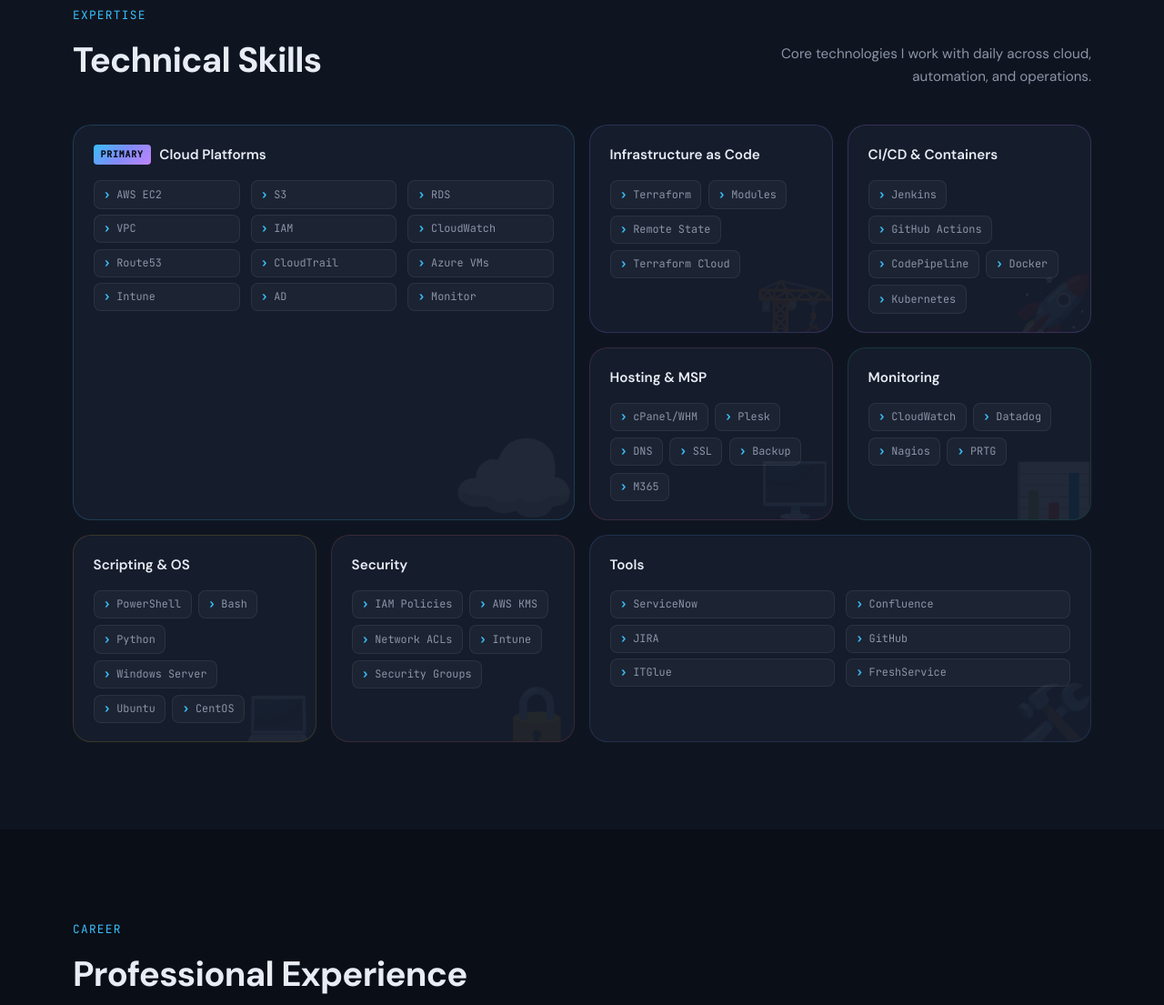
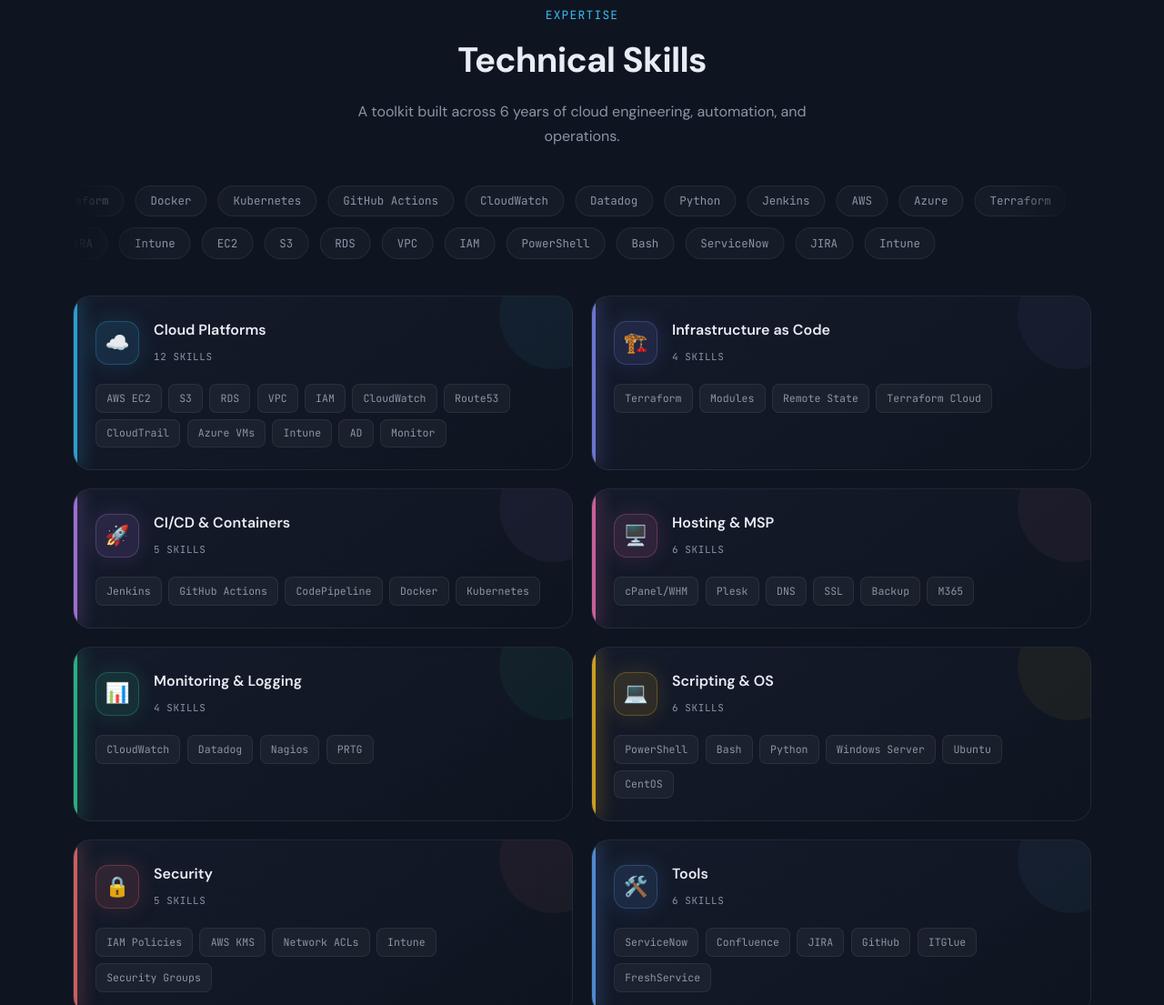
Before and after one commit to ankitaworksataress/profile, a plain HTML site: page index.html in a window 1280 px wide. Shown: the part 1635-2740 px from the top of the page at 91% size. Drawn offline with Linux system fonts and the light colour scheme.

Commit message:
Revamp skills section in index.html and CSS; transition to a skills showcase format with enhanced layout, introduce marquee animations for skill display, and update styling for improved visual appeal and responsiveness.

```diff
--- a/css/style.css
+++ b/css/style.css
@@ -529,145 +529,164 @@
   top: 0.15rem;
 }
 
-/* ── Skills (bento mosaic) ── */
-.skills__head {
+/* ── Skills showcase ── */
+.skills-showcase__head {
+  text-align: center;
+  max-width: 560px;
+  margin: 0 auto 2.5rem;
+}
+.skills-showcase__sub {
+  margin-top: 0.75rem;
+  font-size: 1rem;
+  color: var(--text-muted);
+  line-height: 1.7;
+}
+.skills-marquee {
+  margin-bottom: 2.5rem;
   display: flex;
-  align-items: flex-end;
-  justify-content: space-between;
-  gap: 2rem;
-  margin-bottom: 2.5rem;
-  flex-wrap: wrap;
+  flex-direction: column;
+  gap: 0.75rem;
+  mask-image: linear-gradient(90deg, transparent, #000 8%, #000 92%, transparent);
+  -webkit-mask-image: linear-gradient(90deg, transparent, #000 8%, #000 92%, transparent);
 }
-.skills__intro {
-  max-width: 380px;
-  font-size: 0.95rem;
+.skills-marquee__row {
+  overflow: hidden;
+  white-space: nowrap;
+}
+.skills-marquee__track {
+  display: inline-flex;
+  gap: 0.75rem;
+  width: max-content;
+}
+.skills-marquee__row--left .skills-marquee__track {
+  animation: marquee-left 35s linear infinite;
+}
+.skills-marquee__row--right .skills-marquee__track {
+  animation: marquee-right 40s linear infinite;
+}
+@keyframes marquee-left {
+  to { transform: translateX(-50%); }
+}
+@keyframes marquee-right {
+  from { transform: translateX(-50%); }
+  to { transform: translateX(0); }
+}
+.skills-marquee__track span {
+  font-family: var(--mono);
+  font-size: 0.78rem;
+  padding: 0.4rem 1rem;
+  border-radius: 100px;
   color: var(--text-muted);
-  line-height: 1.65;
-  text-align: right;
+  background: rgba(255, 255, 255, 0.03);
+  border: 1px solid var(--border);
 }
-.skills-bento {
+.skills-showcase {
   display: grid;
-  grid-template-columns: repeat(4, 1fr);
-  grid-auto-rows: minmax(130px, auto);
-  gap: 1rem;
+  grid-template-columns: repeat(2, 1fr);
+  gap: 1.25rem;
 }
-.skill-block {
+.skill-cat {
+  --cat-color: var(--accent);
   position: relative;
-  background: var(--surface);
+  background: linear-gradient(145deg, rgba(21, 28, 44, 0.9), rgba(15, 21, 32, 0.95));
   border: 1px solid var(--border);
   border-radius: var(--radius-lg);
-  padding: 1.25rem 1.35rem;
+  padding: 1.5rem;
   overflow: hidden;
   transition: transform var(--transition), border-color var(--transition), box-shadow var(--transition);
 }
-.skill-block::before {
+.skill-cat::before {
   content: '';
   position: absolute;
   top: 0; left: 0;
-  width: 100%; height: 100%;
-  opacity: 0;
-  transition: opacity var(--transition);
+  width: 4px;
+  height: 100%;
+  background: var(--cat-color);
+  border-radius: 4px 0 0 4px;
+  box-shadow: 0 0 20px var(--cat-color);
+  opacity: 0.8;
+}
+.skill-cat::after {
+  content: '';
+  position: absolute;
+  top: -40px; right: -40px;
+  width: 120px; height: 120px;
+  border-radius: 50%;
+  background: var(--cat-color);
+  opacity: 0.05;
   pointer-events: none;
 }
-.skill-block:hover {
-  transform: translateY(-3px);
-  box-shadow: 0 16px 40px rgba(0, 0, 0, 0.28);
+.skill-cat:hover {
+  transform: translateY(-4px);
+  border-color: color-mix(in srgb, var(--cat-color) 35%, transparent);
+  box-shadow: 0 20px 48px rgba(0, 0, 0, 0.3);
 }
-.skill-block__watermark {
-  position: absolute;
-  right: -0.25rem;
-  bottom: -0.75rem;
-  font-size: 4.5rem;
-  opacity: 0.06;
-  line-height: 1;
-  pointer-events: none;
-  user-select: none;
-}
-.skill-block__top {
+.skill-cat__head {
   display: flex;
   align-items: center;
-  gap: 0.6rem;
-  margin-bottom: 1rem;
-  position: relative;
-  z-index: 1;
+  gap: 1rem;
+  margin-bottom: 1.15rem;
 }
-.skill-block__top h3 {
-  font-size: 0.95rem;
+.skill-cat__orb {
+  width: 48px;
+  height: 48px;
+  flex-shrink: 0;
+  display: flex;
+  align-items: center;
+  justify-content: center;
+  font-size: 1.35rem;
+  border-radius: 14px;
+  background: color-mix(in srgb, var(--cat-color) 12%, transparent);
+  border: 1px solid color-mix(in srgb, var(--cat-color) 25%, transparent);
+  box-shadow: 0 0 24px color-mix(in srgb, var(--cat-color) 15%, transparent);
+}
+.skill-cat__head h3 {
+  font-size: 1rem;
   font-weight: 600;
+  margin-bottom: 0.15rem;
 }
-.skill-block__badge {
+.skill-cat__count {
   font-family: var(--mono);
-  font-size: 0.62rem;
-  font-weight: 600;
+  font-size: 0.68rem;
+  color: var(--text-muted);
   text-transform: uppercase;
-  letter-spacing: 0.08em;
-  padding: 0.2rem 0.5rem;
-  border-radius: 4px;
-  background: var(--gradient);
-  color: #0a0e17;
+  letter-spacing: 0.06em;
 }
-.skill-block__list {
+.skill-cat__pills {
   display: flex;
   flex-wrap: wrap;
   gap: 0.45rem;
-  position: relative;
-  z-index: 1;
-  list-style: none;
 }
-.skill-block__list--cols {
-  display: grid;
-  grid-template-columns: repeat(2, 1fr);
-  gap: 0.4rem 0.75rem;
+.skill-cat__pills span {
+  font-family: var(--mono);
+  font-size: 0.72rem;
+  padding: 0.35rem 0.7rem;
+  border-radius: 8px;
+  color: var(--text-muted);
+  background: rgba(255, 255, 255, 0.04);
+  border: 1px solid var(--border);
+  transition: color var(--transition), border-color var(--transition), background var(--transition), transform var(--transition);
 }
-.skill-block__list li {
-  font-family: var(--mono);
-  font-size: 0.74rem;
-  color: var(--text-muted);
-  padding: 0.32rem 0.65rem;
-  background: rgba(255, 255, 255, 0.03);
-  border: 1px solid var(--border);
-  border-radius: 8px;
-  transition: color var(--transition), border-color var(--transition), background var(--transition);
+.skill-cat:hover .skill-cat__pills span {
+  border-color: color-mix(in srgb, var(--cat-color) 30%, transparent);
 }
-.skill-block__list li::before {
-  content: '› ';
-  color: var(--accent);
-  font-weight: 600;
+.skill-cat__pills span:hover {
+  color: var(--cat-color);
+  background: color-mix(in srgb, var(--cat-color) 10%, transparent);
+  transform: translateY(-1px);
 }
-.skill-block:hover .skill-block__list li {
-  border-color: rgba(255, 255, 255, 0.1);
+.skill-cat--cloud { --cat-color: #38bdf8; }
+.skill-cat--iac { --cat-color: #818cf8; }
+.skill-cat--cicd { --cat-color: #c084fc; }
+.skill-cat--host { --cat-color: #f472b6; }
+.skill-cat--monitor { --cat-color: #34d399; }
+.skill-cat--script { --cat-color: #fbbf24; }
+.skill-cat--security { --cat-color: #f87171; }
+.skill-cat--tools { --cat-color: #60a5fa; }
+
+@media (prefers-reduced-motion: reduce) {
+  .skills-marquee__track { animation: none; }
 }
-.skill-block--cloud {
-  grid-column: span 2;
-  grid-row: span 2;
-  border-color: rgba(56, 189, 248, 0.2);
-}
-.skill-block--cloud::before { background: radial-gradient(circle at top left, rgba(56, 189, 248, 0.12), transparent 60%); }
-.skill-block--cloud:hover { border-color: rgba(56, 189, 248, 0.4); }
-.skill-block--cloud:hover::before { opacity: 1; }
-.skill-block--cloud .skill-block__watermark { font-size: 7rem; }
-.skill-block--cloud .skill-block__list--cols { grid-template-columns: repeat(3, 1fr); }
-.skill-block--iac { border-color: rgba(129, 140, 248, 0.2); }
-.skill-block--iac::before { background: radial-gradient(circle at top right, rgba(129, 140, 248, 0.12), transparent 60%); }
-.skill-block--iac:hover { border-color: rgba(129, 140, 248, 0.4); }
-.skill-block--iac:hover::before { opacity: 1; }
-.skill-block--cicd { border-color: rgba(192, 132, 252, 0.2); }
-.skill-block--cicd::before { background: radial-gradient(circle at bottom left, rgba(192, 132, 252, 0.12), transparent 60%); }
-.skill-block--cicd:hover { border-color: rgba(192, 132, 252, 0.4); }
-.skill-block--cicd:hover::before { opacity: 1; }
-.skill-block--host { border-color: rgba(244, 114, 182, 0.15); }
-.skill-block--host:hover { border-color: rgba(244, 114, 182, 0.35); }
-.skill-block--monitor { border-color: rgba(52, 211, 153, 0.15); }
-.skill-block--monitor:hover { border-color: rgba(52, 211, 153, 0.35); }
-.skill-block--script { border-color: rgba(251, 191, 36, 0.15); }
-.skill-block--script:hover { border-color: rgba(251, 191, 36, 0.35); }
-.skill-block--security { border-color: rgba(248, 113, 113, 0.15); }
-.skill-block--security:hover { border-color: rgba(248, 113, 113, 0.35); }
-.skill-block--tools {
-  grid-column: span 2;
-  border-color: rgba(96, 165, 250, 0.15);
-}
-.skill-block--tools:hover { border-color: rgba(96, 165, 250, 0.35); }
 
 /* ── Certifications ── */
 .certs__grid {
@@ -845,11 +864,7 @@
 
 /* ── Responsive ── */
 @media (max-width: 1024px) {
-  .skills-bento { grid-template-columns: repeat(2, 1fr); }
-  .skill-block--cloud { grid-column: span 2; grid-row: span 1; }
-  .skill-block--cloud .skill-block__list--cols { grid-template-columns: repeat(2, 1fr); }
-  .skill-block--tools { grid-column: span 2; }
-  .skills__intro { text-align: left; max-width: none; }
+  .skills-showcase { grid-template-columns: 1fr; }
 }
 
 @media (max-width: 900px) {
@@ -898,12 +913,6 @@
   .hero__orbit--1 { width: 192px; height: 192px; }
   .hero__orbit--2 { width: 215px; height: 215px; }
   .hero__profile-card { max-width: 260px; }
-  .skills-bento { grid-template-columns: 1fr; }
-  .skill-block--cloud,
-  .skill-block--tools { grid-column: span 1; }
-  .skill-block--cloud .skill-block__list--cols,
-  .skill-block__list--cols { grid-template-columns: 1fr; }
-  .skills__head { flex-direction: column; align-items: flex-start; gap: 0.75rem; }
   .timeline__header { flex-direction: column; }
   .footer__inner { flex-direction: column; gap: 0.5rem; text-align: center; }
   .about__summary { font-size: 1rem; line-height: 1.8; }
--- a/index.html
+++ b/index.html
@@ -8,7 +8,7 @@
   <link rel="preconnect" href="https://fonts.googleapis.com" />
   <link rel="preconnect" href="https://fonts.gstatic.com" crossorigin />
   <link href="https://fonts.googleapis.com/css2?family=DM+Sans:ital,opsz,wght@0,9..40,400;0,9..40,500;0,9..40,600;0,9..40,700;1,9..40,400&family=JetBrains+Mono:wght@400;500&display=swap" rel="stylesheet" />
-  <link rel="stylesheet" href="css/style.css?v=8" />
+  <link rel="stylesheet" href="css/style.css?v=9" />
 </head>
 <body>
   <div class="bg-grid" aria-hidden="true"></div>
@@ -152,90 +152,138 @@
     <!-- Skills -->
     <section class="section section--alt" id="skills">
       <div class="container">
-        <div class="skills__head reveal">
-          <div>
-            <span class="section__label">Expertise</span>
-            <h2 class="section__title">Technical Skills</h2>
-          </div>
-          <p class="skills__intro">Core technologies I work with daily across cloud, automation, and operations.</p>
+        <div class="skills-showcase__head reveal">
+          <span class="section__label">Expertise</span>
+          <h2 class="section__title">Technical Skills</h2>
+          <p class="skills-showcase__sub">A toolkit built across 6 years of cloud engineering, automation, and operations.</p>
         </div>
 
-        <div class="skills-bento">
-          <article class="skill-block skill-block--cloud reveal">
-            <span class="skill-block__watermark" aria-hidden="true">☁️</span>
-            <div class="skill-block__top">
-              <span class="skill-block__badge">Primary</span>
-              <h3>Cloud Platforms</h3>
+        <div class="skills-marquee reveal" aria-hidden="true">
+          <div class="skills-marquee__row skills-marquee__row--left">
+            <div class="skills-marquee__track">
+              <span>AWS</span><span>Azure</span><span>Terraform</span><span>Docker</span><span>Kubernetes</span>
+              <span>GitHub Actions</span><span>CloudWatch</span><span>Datadog</span><span>Python</span><span>Jenkins</span>
+              <span>AWS</span><span>Azure</span><span>Terraform</span><span>Docker</span><span>Kubernetes</span>
+              <span>GitHub Actions</span><span>CloudWatch</span><span>Datadog</span><span>Python</span><span>Jenkins</span>
             </div>
-            <ul class="skill-block__list skill-block__list--cols">
-              <li>AWS EC2</li><li>S3</li><li>RDS</li><li>VPC</li><li>IAM</li>
-              <li>CloudWatch</li><li>Route53</li><li>CloudTrail</li>
-              <li>Azure VMs</li><li>Intune</li><li>AD</li><li>Monitor</li>
-            </ul>
+          </div>
+          <div class="skills-marquee__row skills-marquee__row--right">
+            <div class="skills-marquee__track">
+              <span>EC2</span><span>S3</span><span>RDS</span><span>VPC</span><span>IAM</span>
+              <span>PowerShell</span><span>Bash</span><span>ServiceNow</span><span>JIRA</span><span>Intune</span>
+              <span>EC2</span><span>S3</span><span>RDS</span><span>VPC</span><span>IAM</span>
+              <span>PowerShell</span><span>Bash</span><span>ServiceNow</span><span>JIRA</span><span>Intune</span>
+            </div>
+          </div>
+        </div>
+
+        <div class="skills-showcase">
+          <article class="skill-cat skill-cat--cloud reveal">
+            <div class="skill-cat__head">
+              <div class="skill-cat__orb">☁️</div>
+              <div>
+                <h3>Cloud Platforms</h3>
+                <span class="skill-cat__count">12 skills</span>
+              </div>
+            </div>
+            <div class="skill-cat__pills">
+              <span>AWS EC2</span><span>S3</span><span>RDS</span><span>VPC</span><span>IAM</span>
+              <span>CloudWatch</span><span>Route53</span><span>CloudTrail</span>
+              <span>Azure VMs</span><span>Intune</span><span>AD</span><span>Monitor</span>
+            </div>
           </article>
 
-          <article class="skill-block skill-block--iac reveal reveal--delay">
-            <span class="skill-block__watermark" aria-hidden="true">🏗️</span>
-            <div class="skill-block__top">
-              <h3>Infrastructure as Code</h3>
+          <article class="skill-cat skill-cat--iac reveal reveal--delay">
+            <div class="skill-cat__head">
+              <div class="skill-cat__orb">🏗️</div>
+              <div>
+                <h3>Infrastructure as Code</h3>
+                <span class="skill-cat__count">4 skills</span>
+              </div>
             </div>
-            <ul class="skill-block__list">
-              <li>Terraform</li><li>Modules</li><li>Remote State</li><li>Terraform Cloud</li>
-            </ul>
+            <div class="skill-cat__pills">
+              <span>Terraform</span><span>Modules</span><span>Remote State</span><span>Terraform Cloud</span>
+            </div>
           </article>
 
-          <article class="skill-block skill-block--cicd reveal">
-            <span class="skill-block__watermark" aria-hidden="true">🚀</span>
-            <div class="skill-block__top">
-              <h3>CI/CD &amp; Containers</h3>
+          <article class="skill-cat skill-cat--cicd reveal">
+            <div class="skill-cat__head">
+              <div class="skill-cat__orb">🚀</div>
+              <div>
+                <h3>CI/CD &amp; Containers</h3>
+                <span class="skill-cat__count">5 skills</span>
+              </div>
             </div>
-            <ul class="skill-block__list">
-              <li>Jenkins</li><li>GitHub Actions</li><li>CodePipeline</li>
-              <li>Docker</li><li>Kubernetes</li>
-            </ul>
+            <div class="skill-cat__pills">
+              <span>Jenkins</span><span>GitHub Actions</span><span>CodePipeline</span><span>Docker</span><span>Kubernetes</span>
+            </div>
           </article>
 
-          <article class="skill-block skill-block--host reveal reveal--delay">
-            <span class="skill-block__watermark" aria-hidden="true">🖥️</span>
-            <div class="skill-block__top"><h3>Hosting &amp; MSP</h3></div>
-            <ul class="skill-block__list">
-              <li>cPanel/WHM</li><li>Plesk</li><li>DNS</li><li>SSL</li><li>Backup</li><li>M365</li>
-            </ul>
+          <article class="skill-cat skill-cat--host reveal reveal--delay">
+            <div class="skill-cat__head">
+              <div class="skill-cat__orb">🖥️</div>
+              <div>
+                <h3>Hosting &amp; MSP</h3>
+                <span class="skill-cat__count">6 skills</span>
+              </div>
+            </div>
+            <div class="skill-cat__pills">
+              <span>cPanel/WHM</span><span>Plesk</span><span>DNS</span><span>SSL</span><span>Backup</span><span>M365</span>
+            </div>
           </article>
 
-          <article class="skill-block skill-block--monitor reveal">
-            <span class="skill-block__watermark" aria-hidden="true">📊</span>
-            <div class="skill-block__top"><h3>Monitoring</h3></div>
-            <ul class="skill-block__list">
-              <li>CloudWatch</li><li>Datadog</li><li>Nagios</li><li>PRTG</li>
-            </ul>
+          <article class="skill-cat skill-cat--monitor reveal">
+            <div class="skill-cat__head">
+              <div class="skill-cat__orb">📊</div>
+              <div>
+                <h3>Monitoring &amp; Logging</h3>
+                <span class="skill-cat__count">4 skills</span>
+              </div>
+            </div>
+            <div class="skill-cat__pills">
+              <span>CloudWatch</span><span>Datadog</span><span>Nagios</span><span>PRTG</span>
+            </div>
           </article>
 
-          <article class="skill-block skill-block--script reveal reveal--delay">
-            <span class="skill-block__watermark" aria-hidden="true">💻</span>
-            <div class="skill-block__top"><h3>Scripting &amp; OS</h3></div>
-            <ul class="skill-block__list">
-              <li>PowerShell</li><li>Bash</li><li>Python</li>
-              <li>Windows Server</li><li>Ubuntu</li><li>CentOS</li>
-            </ul>
+          <article class="skill-cat skill-cat--script reveal reveal--delay">
+            <div class="skill-cat__head">
+              <div class="skill-cat__orb">💻</div>
+              <div>
+                <h3>Scripting &amp; OS</h3>
+                <span class="skill-cat__count">6 skills</span>
+              </div>
+            </div>
+            <div class="skill-cat__pills">
+              <span>PowerShell</span><span>Bash</span><span>Python</span>
+              <span>Windows Server</span><span>Ubuntu</span><span>CentOS</span>
+            </div>
           </article>
 
-          <article class="skill-block skill-block--security reveal">
-            <span class="skill-block__watermark" aria-hidden="true">🔒</span>
-            <div class="skill-block__top"><h3>Security</h3></div>
-            <ul class="skill-block__list">
-              <li>IAM Policies</li><li>AWS KMS</li><li>Network ACLs</li>
-              <li>Intune</li><li>Security Groups</li>
-            </ul>
+          <article class="skill-cat skill-cat--security reveal">
+            <div class="skill-cat__head">
+              <div class="skill-cat__orb">🔒</div>
+              <div>
+                <h3>Security</h3>
+                <span class="skill-cat__count">5 skills</span>
+              </div>
+            </div>
+            <div class="skill-cat__pills">
+              <span>IAM Policies</span><span>AWS KMS</span><span>Network ACLs</span><span>Intune</span><span>Security Groups</span>
+            </div>
           </article>
 
-          <article class="skill-block skill-block--tools reveal reveal--delay">
-            <span class="skill-block__watermark" aria-hidden="true">🛠️</span>
-            <div class="skill-block__top"><h3>Tools</h3></div>
-            <ul class="skill-block__list skill-block__list--cols">
-              <li>ServiceNow</li><li>Confluence</li><li>JIRA</li>
-              <li>GitHub</li><li>ITGlue</li><li>FreshService</li>
-            </ul>
+          <article class="skill-cat skill-cat--tools reveal reveal--delay">
+            <div class="skill-cat__head">
+              <div class="skill-cat__orb">🛠️</div>
+              <div>
+                <h3>Tools</h3>
+                <span class="skill-cat__count">6 skills</span>
+              </div>
+            </div>
+            <div class="skill-cat__pills">
+              <span>ServiceNow</span><span>Confluence</span><span>JIRA</span>
+              <span>GitHub</span><span>ITGlue</span><span>FreshService</span>
+            </div>
           </article>
         </div>
       </div>
```
